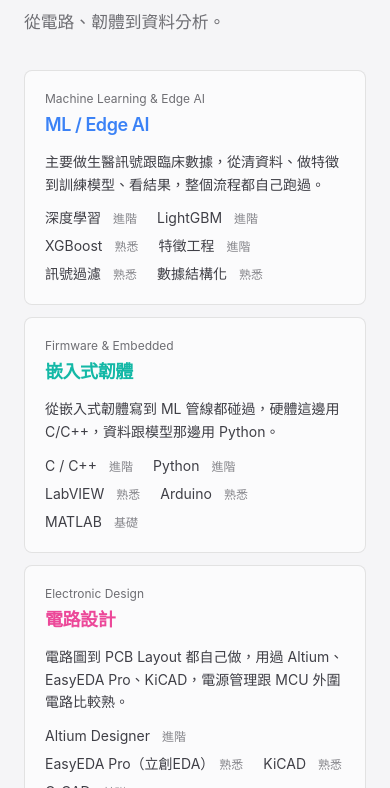
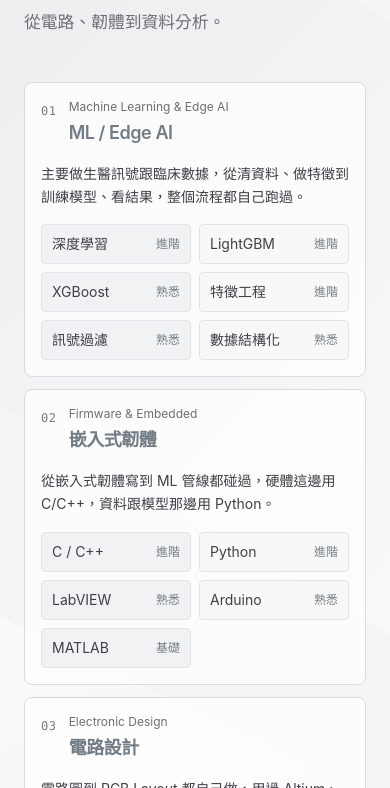
Before and after one commit to Jcsk7049/personal-website, a React (Vite) app: page / in a window 390 px wide. Shown: the part 780-1568 px from the top of the page. Built offline with nearby package versions, Linux system fonts and the light colour scheme; no server answers.

Commit message:
Redesign skill tiles and hero gradient

```diff
--- a/src/components/Hero.jsx
+++ b/src/components/Hero.jsx
@@ -24,8 +24,13 @@ export default function Hero({ profile, skills, skillDetail }) {
 
   return (
     <section id="hero" className="wash-hero relative min-h-[calc(100svh-3rem)] flex flex-col justify-center pt-14 md:pt-20 pb-20 md:pb-28">
+      <div className="hero-geometric-bg" aria-hidden="true">
+        <span className="hero-facet hero-facet-a" />
+        <span className="hero-facet hero-facet-b" />
+        <span className="hero-facet hero-facet-c" />
+      </div>
 
-      <div className="w-full px-6 md:px-10 relative">
+      <div className="hero-content w-full px-6 md:px-10 relative">
         <div className="grid grid-cols-1 xl:grid-cols-[1.05fr_0.95fr] xl:items-center gap-14 xl:gap-20">
 
           {/* Left side: introduction and photo */}
--- a/src/components/SkillGrid.jsx
+++ b/src/components/SkillGrid.jsx
@@ -2,13 +2,12 @@ import { Link } from 'react-router-dom'
 import SectionHeader from './SectionHeader'
 import { useLanguage } from '../context/LanguageContext'
 import { uiText } from '../data/uiText'
-import { SKILL_CAT_ACCENT_SOLID } from '../data/designTokens'
 
 const GROUPS = [
-  { key: 'data_analysis', accent: SKILL_CAT_ACCENT_SOLID.data_analysis },
-  { key: 'programming', accent: SKILL_CAT_ACCENT_SOLID.programming },
-  { key: 'eda', accent: SKILL_CAT_ACCENT_SOLID.eda },
-  { key: 'manufacturing', accent: SKILL_CAT_ACCENT_SOLID.manufacturing },
+  { key: 'data_analysis', number: '01' },
+  { key: 'programming', number: '02' },
+  { key: 'eda', number: '03' },
+  { key: 'manufacturing', number: '04' },
 ]
 
 export default function SkillGrid({ skills = {}, detail = {} }) {
@@ -17,29 +16,45 @@ export default function SkillGrid({ skills = {}, detail = {} }) {
 
   return (
     <section id="skills" className="skills-section hero-skills w-full">
-      <div className="w-full">
       <SectionHeader label={t.sections.skills} sub={t.sectionSubs.skills} />
-      <div className="grid grid-cols-1 sm:grid-cols-2 gap-3 md:gap-4">
-        {GROUPS.map(({ key, accent }) => {
+      <div className="grid grid-cols-1 md:grid-cols-2 gap-3 md:gap-4">
+        {GROUPS.map(({ key, number }) => {
           const group = t.quadrants[key]
           const items = detail?.[key]?.skills || (skills[key] || []).map(name => ({ name }))
+
           return (
-            <Link key={key} to={`/skills/${key}`} className="skill-row grid grid-cols-1 gap-y-3 p-5 border border-black/10 bg-white/60 hover:bg-white transition-colors duration-[240ms]">
-              <div>
-                <p className="text-xs text-[#6E6E73] mb-1">{group.sublabel}</p>
-                <h3 className={`text-lg font-semibold tracking-tight ${accent}`}>{group.label}</h3>
+            <Link
+              key={key}
+              to={`/skills/${key}`}
+              className="skill-row skill-tile-panel group grid content-start gap-4 p-4 md:p-5 border border-[#D8DCE0] bg-white/75 hover:bg-white transition-colors duration-[240ms]"
+            >
+              <div className="flex items-start gap-3">
+                <span className="pt-1 font-mono text-xs tracking-wider text-[#737C84]">{number}</span>
+                <div>
+                  <p className="text-xs text-[#6E6E73] mb-1">{group.sublabel}</p>
+                  <h3 className="text-lg font-semibold tracking-tight text-[#737C84]">{group.label}</h3>
+                </div>
               </div>
-              <div>
-                {detail?.[key]?.overview && <p className="max-w-[75ch] text-sm text-[#3F3F46] leading-relaxed mb-3">{detail[key].overview}</p>}
-                <ul className="flex flex-wrap gap-x-5 gap-y-2">
-                  {items.map(item => <li key={item.name} className="text-sm text-[#3F3F46]">{item.name}{item.level && <span className="text-xs text-[#86868B]">　{t.levels[item.level] ?? item.level}</span>}</li>)}
-                </ul>
-              </div>
+
+              {detail?.[key]?.overview && (
+                <p className="text-sm text-[#3F3F46] leading-relaxed">{detail[key].overview}</p>
+              )}
+
+              <ul className="grid grid-cols-2 gap-2">
+                {items.map((item, index) => (
+                  <li
+                    key={item.name}
+                    className={`skill-item-tile flex min-h-10 items-center justify-between gap-2 px-2.5 py-2 border border-[#E1E4E7] text-sm text-[#3F3F46] ${index % 2 === 0 ? 'bg-[#F1F2F3]' : 'bg-[#F8F8F8]'}`}
+                  >
+                    <span>{item.name}</span>
+                    {item.level && <span className="shrink-0 text-xs text-[#737C84]">{t.levels[item.level] ?? item.level}</span>}
+                  </li>
+                ))}
+              </ul>
             </Link>
           )
         })}
       </div>
-      </div>
     </section>
   )
 }
--- a/src/index.css
+++ b/src/index.css
@@ -22,15 +22,30 @@
   }
 }
 
-/* ── Ambient section washes ──
-   把死白的 #F5F5F7 換成錨定在左右 gutter 的低透明度色暈：
-   寬螢幕兩側不再是空白，手機端純背景零成本。每區用自己的 accent 色相。 */
+/* ── Section backgrounds ──
+   Hero uses titanium-gray facets; the remaining section washes retain their existing accents. */
 .wash-hero {
-  background:
-    radial-gradient(1100px 750px at -8% 18%,  rgba(0,113,227,0.07),  transparent 62%),
-    radial-gradient(950px 700px  at 108% 85%, rgba(124,58,237,0.055), transparent 62%),
-    #F5F5F7;
+  background: linear-gradient(145deg, #F7F7F8 0%, #F1F2F3 52%, #F5F5F7 100%);
 }
+.hero-geometric-bg { position: absolute; inset: 0; overflow: hidden; pointer-events: none; }
+.hero-content { z-index: 1; }
+.hero-facet { position: absolute; display: block; }
+.hero-facet-a {
+  top: 3%; left: -3%; width: 58%; height: 39%;
+  background: linear-gradient(115deg, rgba(115,124,132,.12), rgba(255,255,255,.26));
+  clip-path: polygon(0 0, 100% 0, 100% 60%, 0 18%);
+}
+.hero-facet-b {
+  top: 23%; left: 0; width: 56%; height: 48%;
+  background: linear-gradient(135deg, rgba(115,124,132,.08), rgba(255,255,255,.42));
+  clip-path: polygon(0 0, 100% 28%, 100% 100%, 0 73%);
+}
+.hero-facet-c {
+  top: 60%; left: -2%; width: 58%; height: 43%;
+  background: linear-gradient(145deg, rgba(255,255,255,.54), rgba(115,124,132,.08));
+  clip-path: polygon(0 0, 100% 26%, 100% 100%, 0 100%);
+}
+.skill-item-tile { border-radius: 4px; }
 .wash-projects {
   background:
     radial-gradient(1000px 700px at -6% 12%,  rgba(0,113,227,0.05),  transparent 60%),
@@ -60,10 +75,11 @@
     background-size: 100% 100%;
   }
   .wash-hero {
-    background:
-      radial-gradient(600px 420px at -20% 10%, rgba(0,113,227,0.06), transparent 60%),
-      #F5F5F7;
+    background: linear-gradient(160deg, #F7F7F8, #F1F2F3 62%, #F5F5F7);
   }
+  .hero-facet-a { width: 104%; height: 30%; }
+  .hero-facet-b { width: 100%; height: 38%; }
+  .hero-facet-c { width: 104%; height: 34%; }
   .wash-projects, .wash-awards {
     background:
       radial-gradient(560px 400px at -20% 10%, rgba(0,113,227,0.04), transparent 58%),
```
Also changed, not shown: 1 other file (tests, documents, lock files or other folders).
